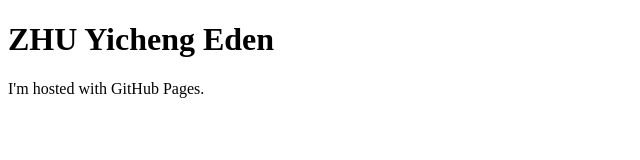
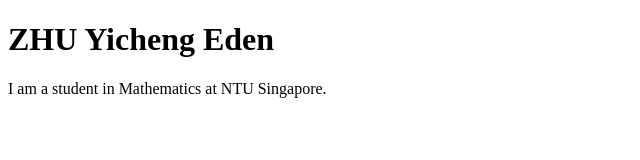
Before and after one commit to EdenYZhu/EdenYZhu.github.io, a plain HTML site: page index.html in a window 1280 px wide. Shown: the whole page, without its empty margins (0-640 px from the left). Drawn offline with Linux system fonts and the light colour scheme.

Commit message:
Update index.html

```diff
--- a/index.html
+++ b/index.html
@@ -2,6 +2,6 @@
 <html>
 <body>
 <h1>ZHU Yicheng Eden</h1>
-<p>I'm hosted with GitHub Pages.</p>
+<p>I am a student in Mathematics at NTU Singapore. </p>
 </body>
 </html>
```
